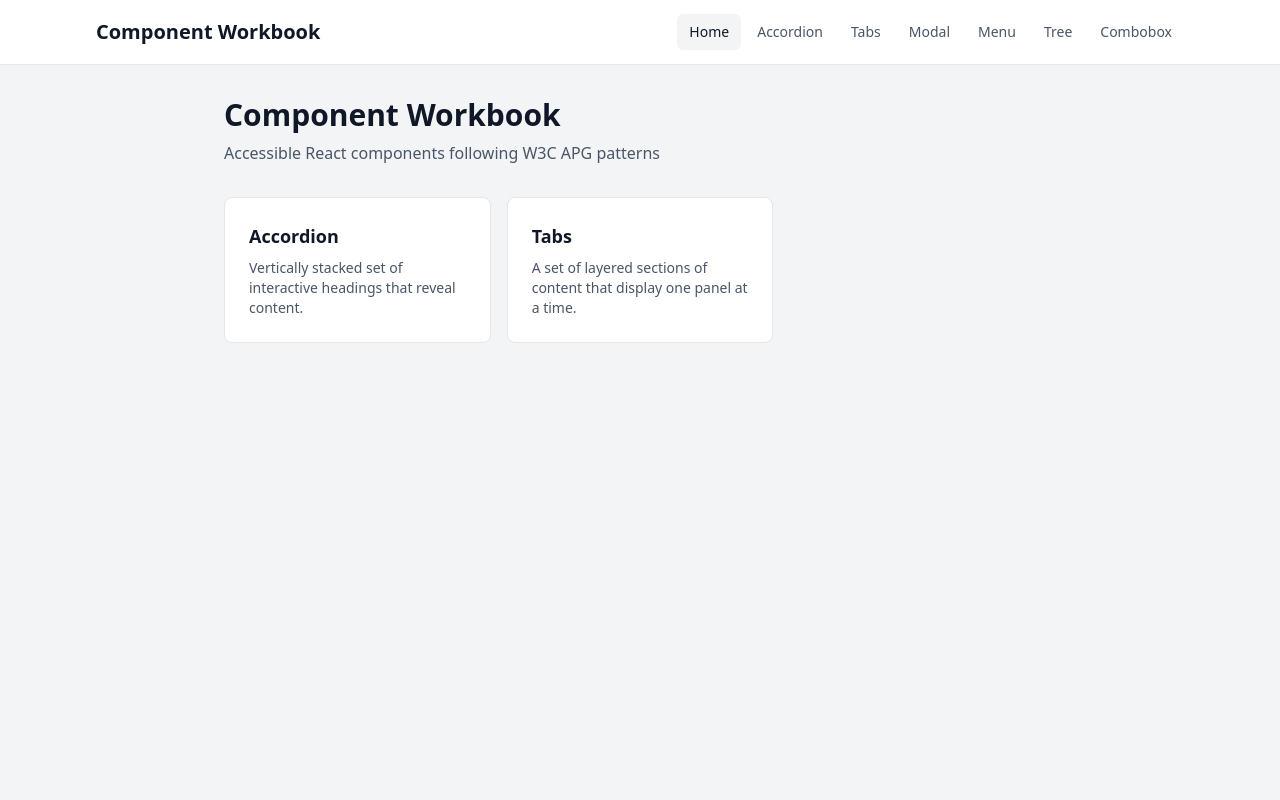
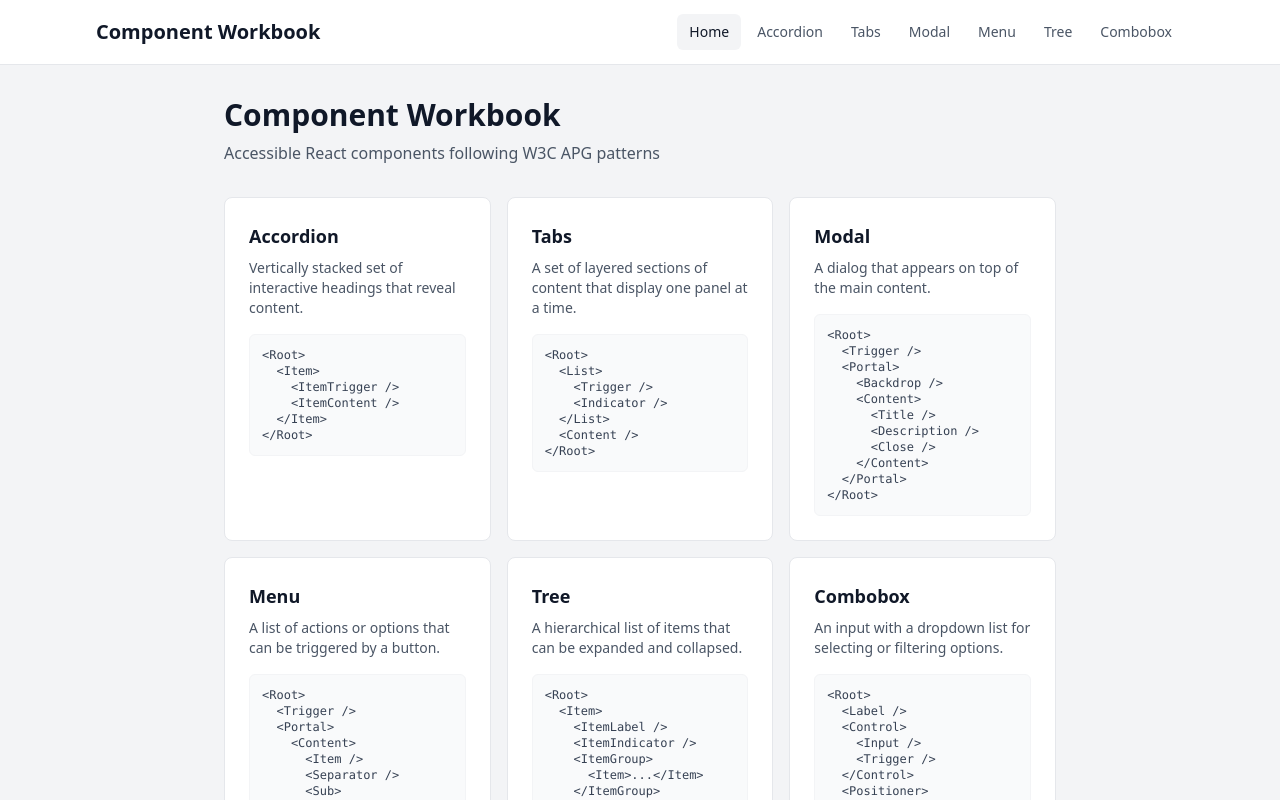
Before and after one commit to dev-hobin/component-workbook, a React (Vite) app: page / in a window 1280 px wide. Shown: the top 800 px of the page. Built offline with nearby package versions, Linux system fonts and the light colour scheme; what controlled-machine would draw is missing.

Commit message:
feat: UI

```diff
--- a/src/pages/HomePage.tsx
+++ b/src/pages/HomePage.tsx
@@ -5,11 +5,89 @@ const components = [
     name: 'Accordion',
     path: '/accordion',
     description: 'Vertically stacked set of interactive headings that reveal content.',
+    anatomy: `<Root>
+  <Item>
+    <ItemTrigger />
+    <ItemContent />
+  </Item>
+</Root>`,
   },
   {
     name: 'Tabs',
     path: '/tabs',
     description: 'A set of layered sections of content that display one panel at a time.',
+    anatomy: `<Root>
+  <List>
+    <Trigger />
+    <Indicator />
+  </List>
+  <Content />
+</Root>`,
+  },
+  {
+    name: 'Modal',
+    path: '/modal',
+    description: 'A dialog that appears on top of the main content.',
+    anatomy: `<Root>
+  <Trigger />
+  <Portal>
+    <Backdrop />
+    <Content>
+      <Title />
+      <Description />
+      <Close />
+    </Content>
+  </Portal>
+</Root>`,
+  },
+  {
+    name: 'Menu',
+    path: '/menu',
+    description: 'A list of actions or options that can be triggered by a button.',
+    anatomy: `<Root>
+  <Trigger />
+  <Portal>
+    <Content>
+      <Item />
+      <Separator />
+      <Sub>
+        <SubTrigger />
+        <SubContent />
+      </Sub>
+    </Content>
+  </Portal>
+</Root>`,
+  },
+  {
+    name: 'Tree',
+    path: '/tree',
+    description: 'A hierarchical list of items that can be expanded and collapsed.',
+    anatomy: `<Root>
+  <Item>
+    <ItemLabel />
+    <ItemIndicator />
+    <ItemGroup>
+      <Item>...</Item>
+    </ItemGroup>
+  </Item>
+</Root>`,
+  },
+  {
+    name: 'Combobox',
+    path: '/combobox',
+    description: 'An input with a dropdown list for selecting or filtering options.',
+    anatomy: `<Root>
+  <Label />
+  <Control>
+    <Input />
+    <Trigger />
+  </Control>
+  <Positioner>
+    <Listbox>
+      <Option />
+    </Listbox>
+  </Positioner>
+</Root>`,
   },
 ]
 
@@ -28,12 +106,15 @@ export default function HomePage() {
           <Link
             key={component.path}
             to={component.path}
-            className="block p-6 bg-white rounded-lg border border-gray-200 hover:border-gray-300 hover:shadow-md transition-all"
+            className="group block p-6 bg-white rounded-lg border border-gray-200 hover:border-blue-300 hover:shadow-md transition-all"
           >
-            <h2 className="text-lg font-semibold text-gray-900">
+            <h2 className="text-lg font-semibold text-gray-900 group-hover:text-blue-600 transition-colors">
               {component.name}
             </h2>
             <p className="mt-2 text-sm text-gray-600">{component.description}</p>
+            <pre className="mt-4 p-3 bg-gray-50 rounded-md text-xs text-gray-700 font-mono overflow-x-auto border border-gray-100">
+              {component.anatomy}
+            </pre>
           </Link>
         ))}
       </div>
```
